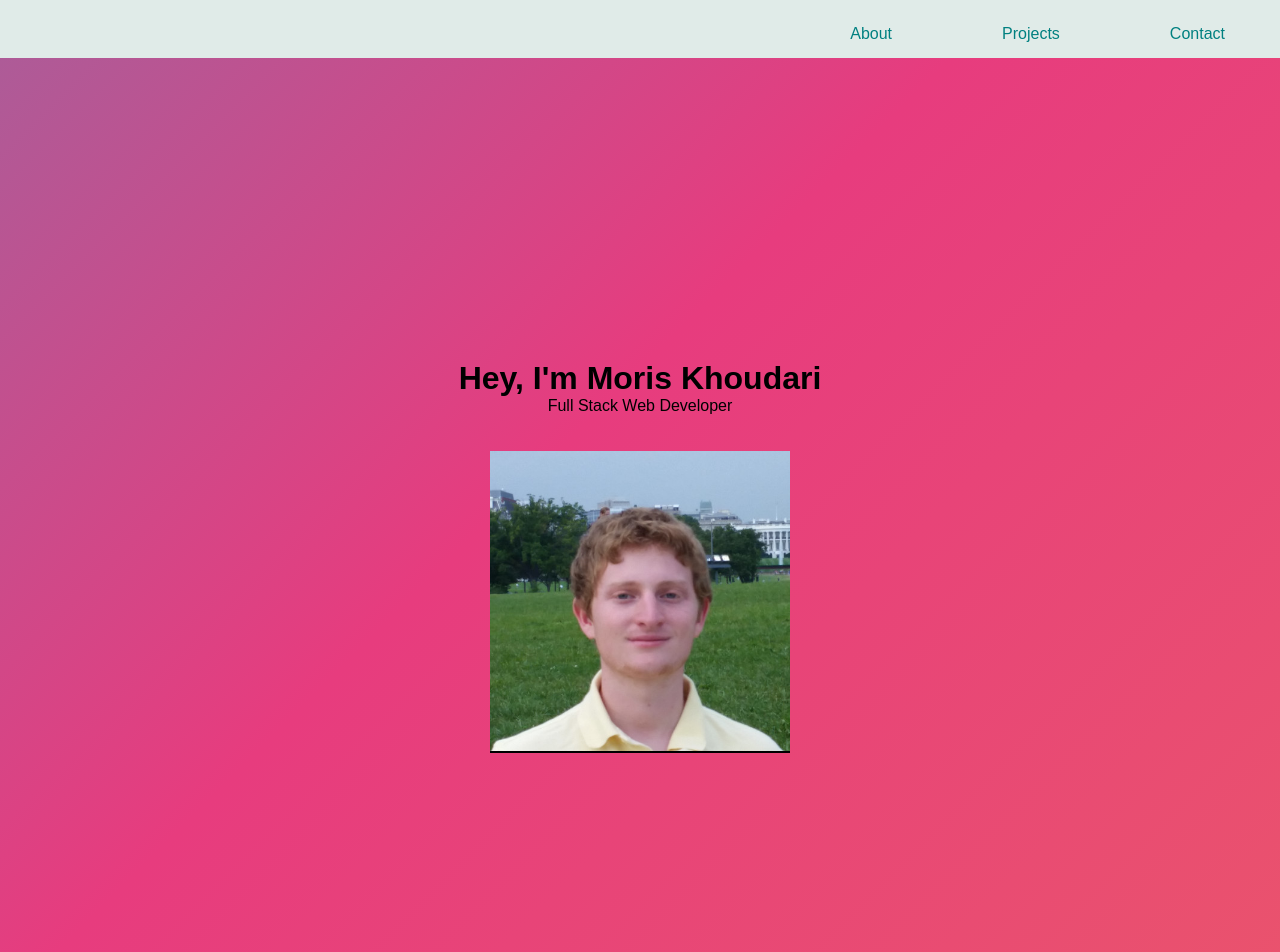
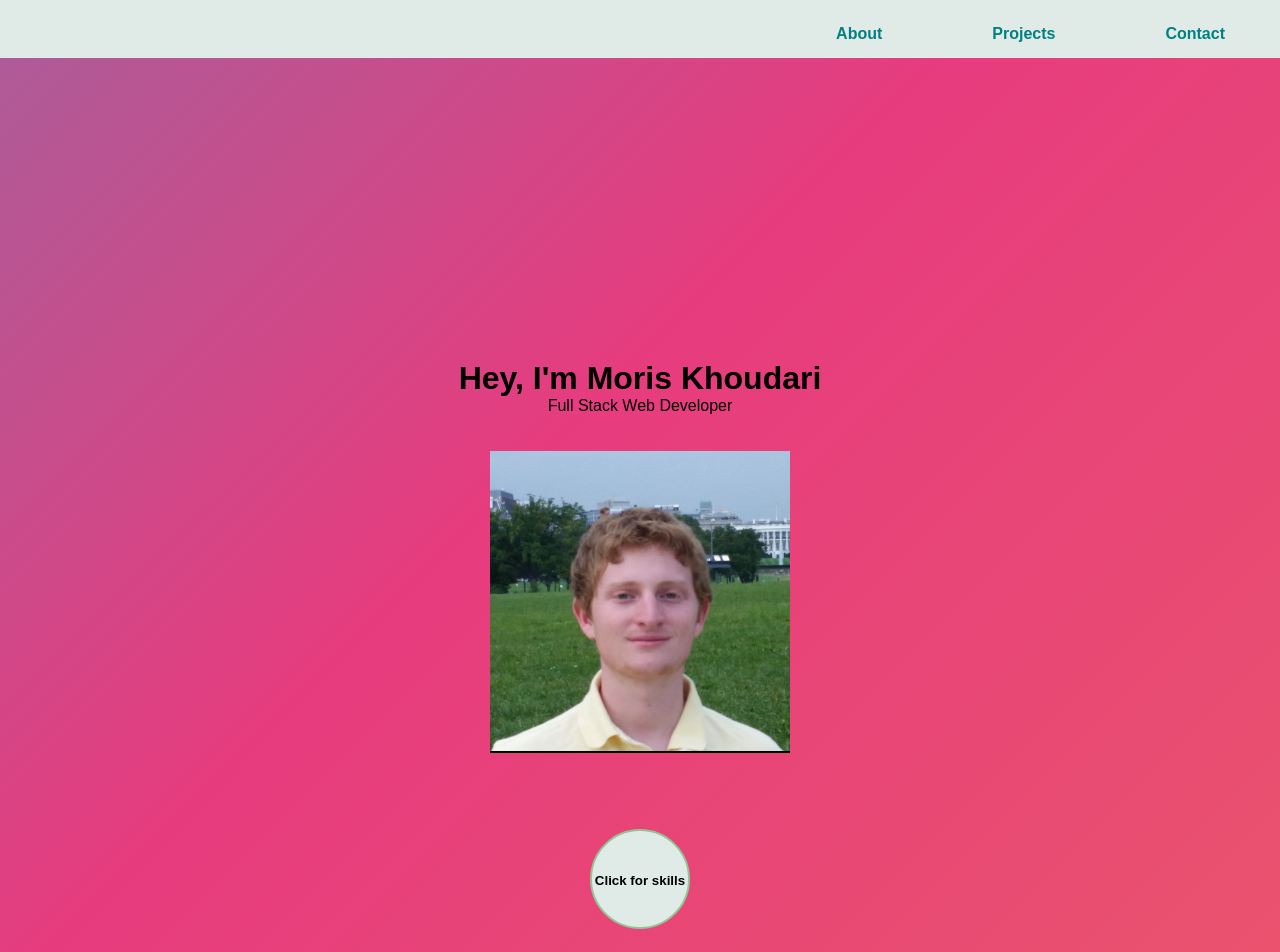
Before and after one commit to moris96/moris-portfolio-v2, a React (Create React App) app: page / in a window 1280 px wide. Shown: the top 952 px of the page. Built offline with nearby package versions, Linux system fonts and the light colour scheme; a web font is replaced by a local one.

Commit message:
added skills popup button in home page

```diff
--- a/src/App.js
+++ b/src/App.js
@@ -3,6 +3,8 @@ import NavBar from "./components/NavBar/NavBar";
 import Footer from "./components/NavBar/Footer/Footer";
 import Projects from "./pages/Projects/Projects";
 import Contact from "./pages/Contact/Contact";
+
+import Popup from "reactjs-popup";
 
 
 
@@ -19,7 +21,34 @@ function App() {
       <div id={styles.intro} className={styles.intro}>
         <h1>Hey, I'm Moris Khoudari</h1>
         <p>Full Stack Web Developer</p><br/>
-        <br/><img className={styles.myPic} src={`${process.env.PUBLIC_URL}/images/me.png`} />
+        <br/><img className={styles.myPic} src={`${process.env.PUBLIC_URL}/images/me.png`} /><br/><br/><br/><br/>
+
+        <br/><Popup trigger={<button className={styles.expBtn}>Click for skills</button>} position="right center">
+                      <span className={styles.skills}>
+                      <li>JavaScript</li>
+                      <li>TypeScript</li>
+                      <li>Node.js</li>
+                      <li>Express</li>
+                      <li>React.js</li>
+                      <li>Angular.js</li>
+                      <li>MongoDB</li>
+                      <li>non-SQL databases</li>
+                      <li>Python</li>
+                      <li>C++</li>
+                      <li>Flask</li>
+                      <li>Django</li>
+                      <li>HTML</li>
+                      <li>HTML5</li>
+                      <li>CSS</li>
+                      <li>CSS3</li>
+                      <li>RESTful routes </li>
+                      <li>APIs</li>
+                      <li>Heroku deployment & similar</li>
+                      <li>JWT Web Tokens</li>
+                      <li>HTTP verbs</li>
+                      <li>MVC Patterns</li>
+                      </span>
+        </Popup>
       </div>
 
       {/* <img className={styles.myPic} src={process.env.PUBLIC_URL+"/images/me.png"} /> */}
--- a/src/App.module.scss
+++ b/src/App.module.scss
@@ -33,3 +33,29 @@
 		background-position: 0% 50%;
 	}
 }
+
+
+li{
+  color: black;
+  font-weight: bolder;
+}
+
+.expBtn{
+  display: inline-block;
+  font-weight: bold;
+  margin: 0 35px 45px 35px;
+  list-style-type: none;
+  border: 2px solid #90C695;
+  border-radius: 100%;
+  width: 100px;
+  height: 100px;
+  line-height: 100px;
+  background: #e0ebe8;
+  color: black;
+  text-decoration: none;
+  cursor: pointer;
+}
+.expBtn:hover{
+  background: #E4F1FE;
+  color: green;
+}
```
